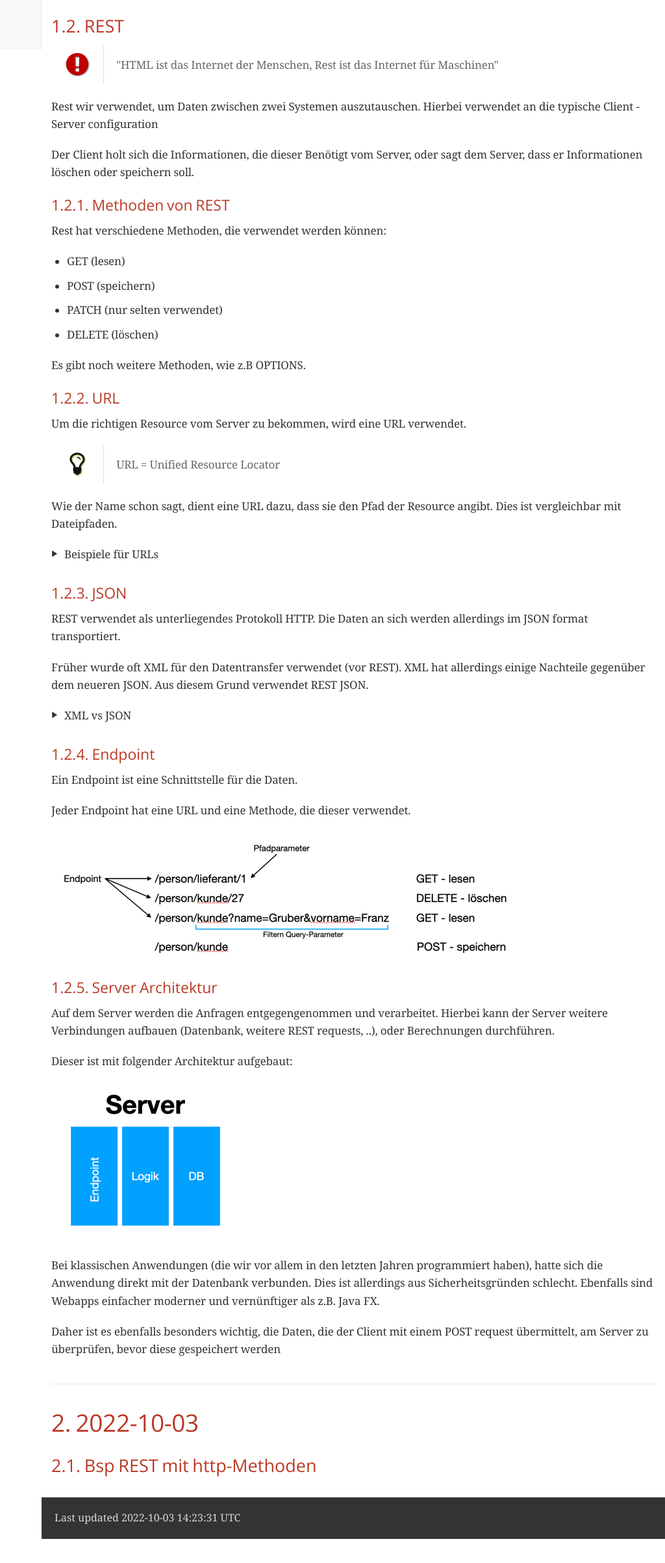
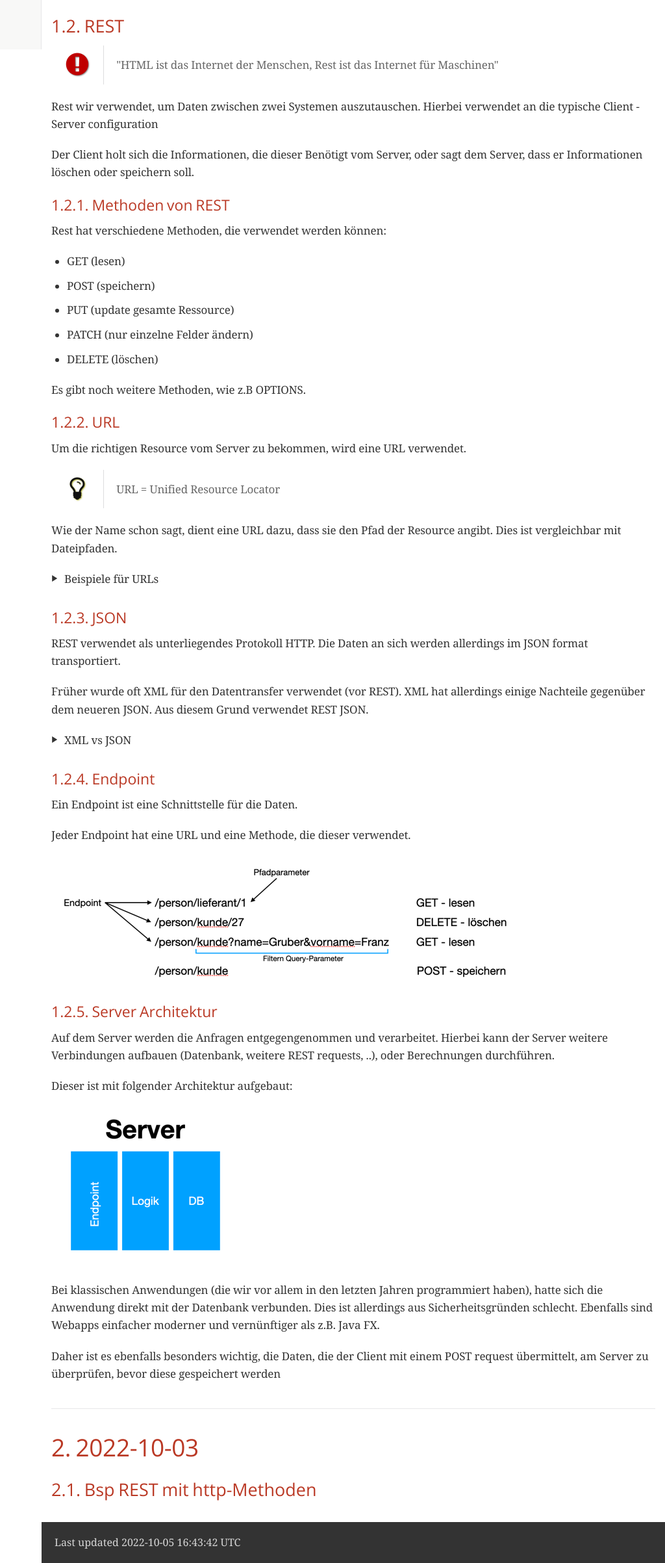
Before and after one commit to 2223-4bhitm-sew/2223-4bhitm-sew-lecture-notes, a plain HTML site: page index.html in a window 1280 px wide. Shown: the part 724-3129 px from the top of the page at 65% size, without its empty margins (256-1280 px from the left). Before the commit the page ends 3092 px from the top, so only its background shows below. Drawn offline with nearby package versions, Linux system fonts and the light colour scheme; a web font is replaced by a local one.

Commit message:
Deploying to gh-pages from  @ 6d51e3065cbd389f65cf3aa3fc490ffc840b072c 🚀

```diff
--- a/index.html
+++ b/index.html
@@ -725,7 +725,10 @@ pre.rouge {
 <p>POST (speichern)</p>
 </li>
 <li>
-<p>PATCH (nur selten verwendet)</p>
+<p>PUT (update gesamte Ressource)</p>
+</li>
+<li>
+<p>PATCH (nur einzelne Felder ändern)</p>
 </li>
 <li>
 <p>DELETE (löschen)</p>
@@ -782,7 +785,7 @@ https://www.example.com/person?vname="hans"&amp;nname="muster"</pre>
 <div class="paragraph">
 <p>Beim zweitem Beispiel werden 2 weitere Parameter mitgegeben.<br>
 nname = hans<br>
-vanme = muster<br>
+vname = muster<br>
 Diese sind einfache Variablen mit Werten.</p>
 </div>
 </div>
@@ -902,7 +905,7 @@ Diese sind einfache Variablen mit Werten.</p>
 </div>
 <div id="footer">
 <div id="footer-text">
-Last updated 2022-10-03 14:23:31 UTC
+Last updated 2022-10-05 16:43:42 UTC
 </div>
 </div>
 </body>
```
Also changed, not shown: file.html (+1 -1 lines), somePage.html (+1 -1 lines).
